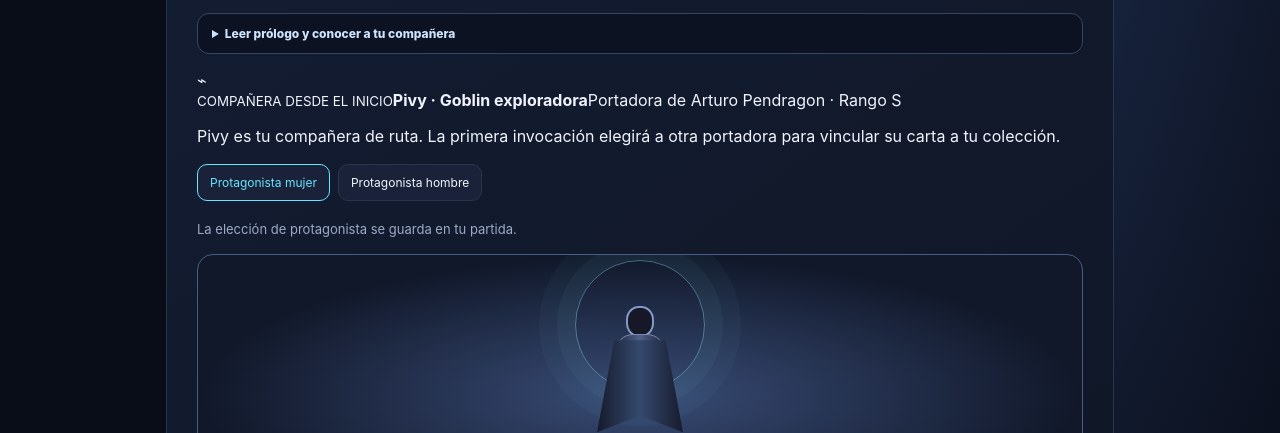
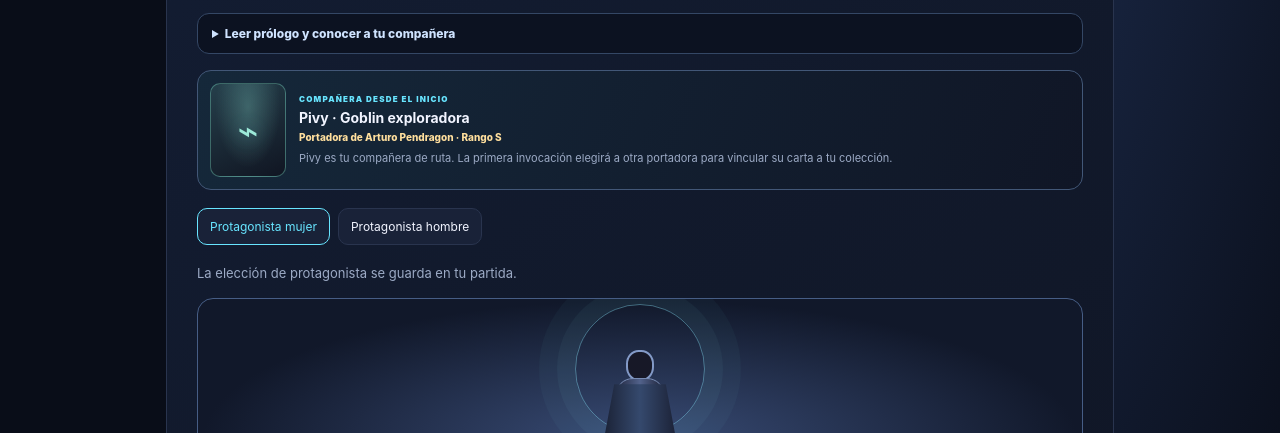
Before and after one commit to eltiootaku2020-cmyk/cardwaifu, a website built with Vite: page web/index.html in a window 1280 px wide. Shown: the part 367-800 px from the top of the page. Built offline with nearby package versions, Linux system fonts and the light colour scheme; no server answers.

Commit message:
style: add compact lightweight Pivy companion panel

```diff
--- a/web/src/style.css
+++ b/web/src/style.css
@@ -205,3 +205,16 @@ html[data-umbra-effects="reduced"] .owned-card { animation:none !important; }
 #inicio,#coleccion,#expedicion,#equipo,#combate,#catalogo{scroll-margin-top:124px}
 .studio-launch{margin:0 0 18px}
 @media(max-width:520px){.quick-nav{top:58px;gap:5px;padding-top:7px}.quick-nav a{padding:8px 10px;font-size:10px;min-height:34px}#inicio,#coleccion,#expedicion,#equipo,#combate,#catalogo{scroll-margin-top:112px}}
+
+
+/* Pivy is an authored starting companion, separate from the random first summon. */
+.companion-strip{display:grid;grid-template-columns:76px minmax(0,1fr);gap:13px;align-items:center;margin:16px 0;padding:12px;border:1px solid #425777;border-radius:14px;background:linear-gradient(110deg,#15283a,#101626)}
+.companion-art{display:grid;place-items:center;position:relative;width:76px;height:94px;overflow:hidden;border-radius:10px;border:1px solid #78d9c366;background:radial-gradient(ellipse at 50% 25%,#8be0d34a,transparent 62%),linear-gradient(155deg,#253f4b,#101522)}
+.companion-art>span{font-size:35px;color:#9ce9d8;text-shadow:0 0 18px #68e5ff55}
+.companion-art img{position:absolute;inset:0;width:100%;height:100%;object-fit:contain;object-position:center bottom}
+.companion-info{min-width:0;display:grid;gap:5px}
+.companion-info small{font-size:8px;letter-spacing:.15em;color:var(--cyan);font-weight:900}
+.companion-info strong{font-size:14px;color:#f1f4ff}
+.companion-info>span{font-size:10px;color:#ffdf9d;font-weight:800}
+.companion-info p{margin:2px 0 0;color:var(--muted);font-size:11px;line-height:1.5}
+@media(max-width:380px){.companion-strip{grid-template-columns:62px minmax(0,1fr);gap:10px;padding:10px}.companion-art{width:62px;height:82px}.companion-info strong{font-size:13px}}
```
